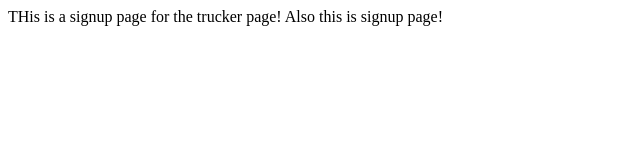
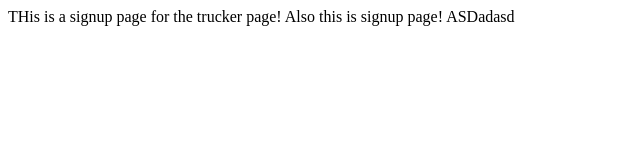
Before and after one commit to shouryapunj/trucker, a plain HTML site: page src/signup/index.html in a window 1280 px wide. Shown: the full height of the page, 0-640 px from the left. Drawn offline with Linux system fonts and the light colour scheme.

Commit message:
Again update

```diff
--- a/src/signup/index.html
+++ b/src/signup/index.html
@@ -7,5 +7,6 @@
 <body>
   THis is a signup page for the trucker page!
     Also this is signup page!
+    ASDadasd
 </body>
 </html>
```
